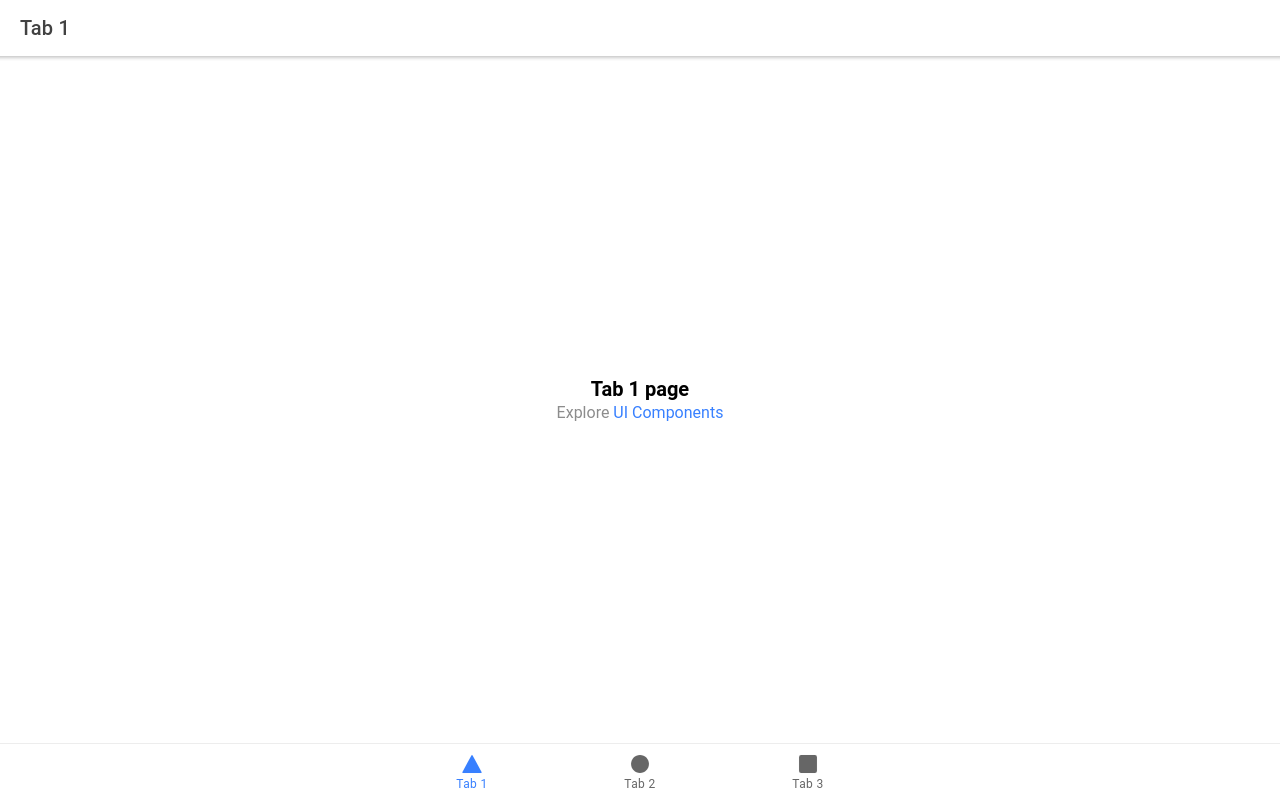
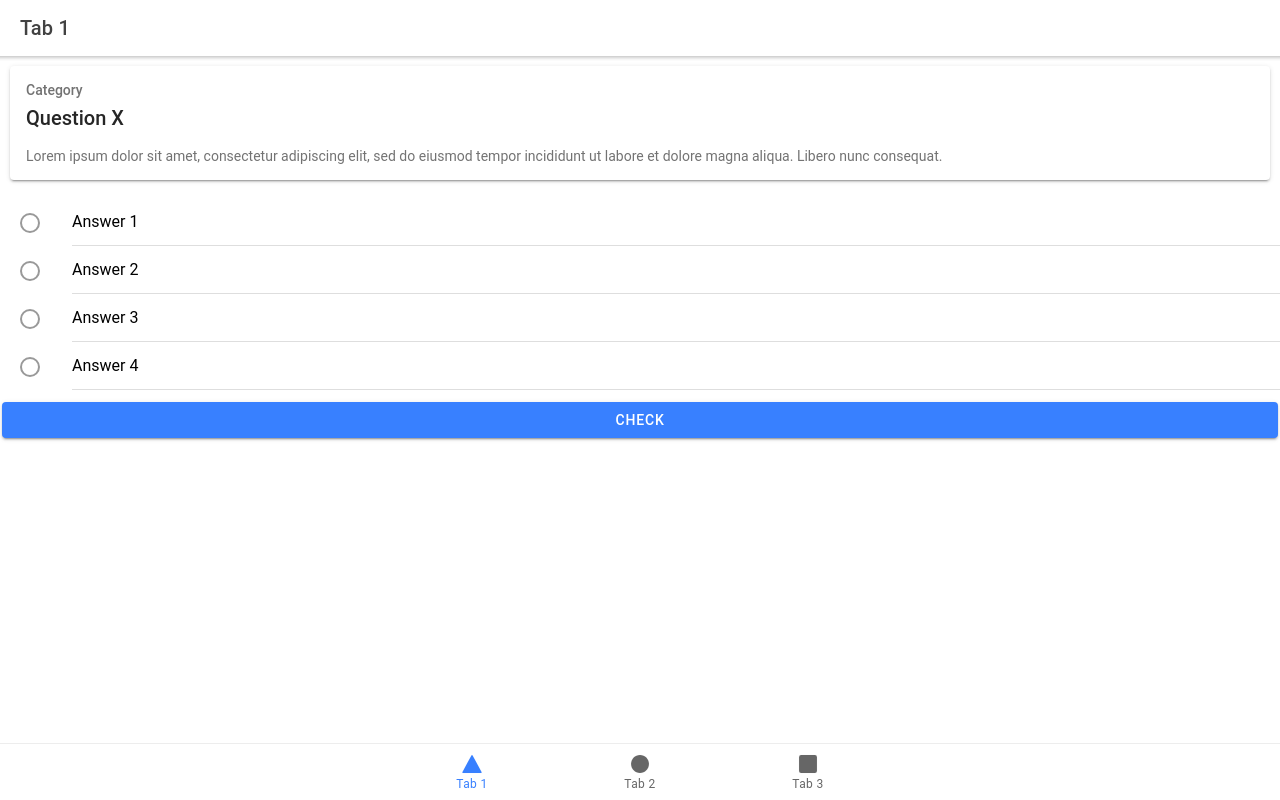
Before and after one commit to elacymerys/thesis, a React (Create React App) app in the folder thesis-gui/: page /tab1 in a window 1280 px wide. Built offline with nearby package versions, Linux system fonts and the light colour scheme.

Commit message:
Create schema for displaying question

```diff
--- a/thesis-gui/src/pages/Tab1.tsx
+++ b/thesis-gui/src/pages/Tab1.tsx
@@ -1,8 +1,20 @@
-import { IonContent, IonHeader, IonPage, IonTitle, IonToolbar } from '@ionic/react';
-import ExploreContainer from '../components/ExploreContainer';
+import {
+    IonButton,
+    IonCard, IonCardContent,
+    IonCardHeader,
+    IonCardSubtitle, IonCardTitle,
+    IonContent,
+    IonHeader, IonItem, IonLabel, IonList,
+    IonPage, IonRadio, IonRadioGroup,
+    IonTitle,
+    IonToolbar
+} from '@ionic/react';
 import './Tab1.css';
+import {useState} from "react";
 
 const Tab1: React.FC = () => {
+  const [selected, setSelected] = useState<string>(null!);
+
   return (
     <IonPage>
       <IonHeader>
@@ -16,7 +28,57 @@ const Tab1: React.FC = () => {
             <IonTitle size="large">Tab 1</IonTitle>
           </IonToolbar>
         </IonHeader>
-        <ExploreContainer name="Tab 1 page" />
+
+          <IonCard>
+              <IonCardHeader>
+                  <IonCardSubtitle>
+                      Category
+                  </IonCardSubtitle>
+                  <IonCardTitle>
+                      Question X
+                  </IonCardTitle>
+              </IonCardHeader>
+
+              <IonCardContent style={{ textAlign: "justify" }}>
+                  Lorem ipsum dolor sit amet, consectetur adipiscing elit, sed do eiusmod tempor incididunt ut labore
+                  et dolore magna aliqua. Libero nunc consequat.
+              </IonCardContent>
+          </IonCard>
+
+          <IonList>
+              <IonRadioGroup value={selected} onIonChange={e => setSelected(e.detail.value)}>
+                  <IonItem>
+                      <IonLabel>
+                          Answer 1
+                      </IonLabel>
+                      <IonRadio slot="start" value="ans1" />
+                  </IonItem>
+
+                  <IonItem>
+                      <IonLabel>
+                          Answer 2
+                      </IonLabel>
+                      <IonRadio slot="start" value="ans2" />
+                  </IonItem>
+
+                  <IonItem>
+                      <IonLabel>
+                          Answer 3
+                      </IonLabel>
+                      <IonRadio slot="start" value="ans3" />
+                  </IonItem>
+
+                  <IonItem>
+                      <IonLabel>
+                          Answer 4
+                      </IonLabel>
+                      <IonRadio slot="start" value="ans4" />
+                  </IonItem>
+              </IonRadioGroup>
+          </IonList>
+
+          <IonButton expand="block">Check</IonButton>
+
       </IonContent>
     </IonPage>
   );
```
